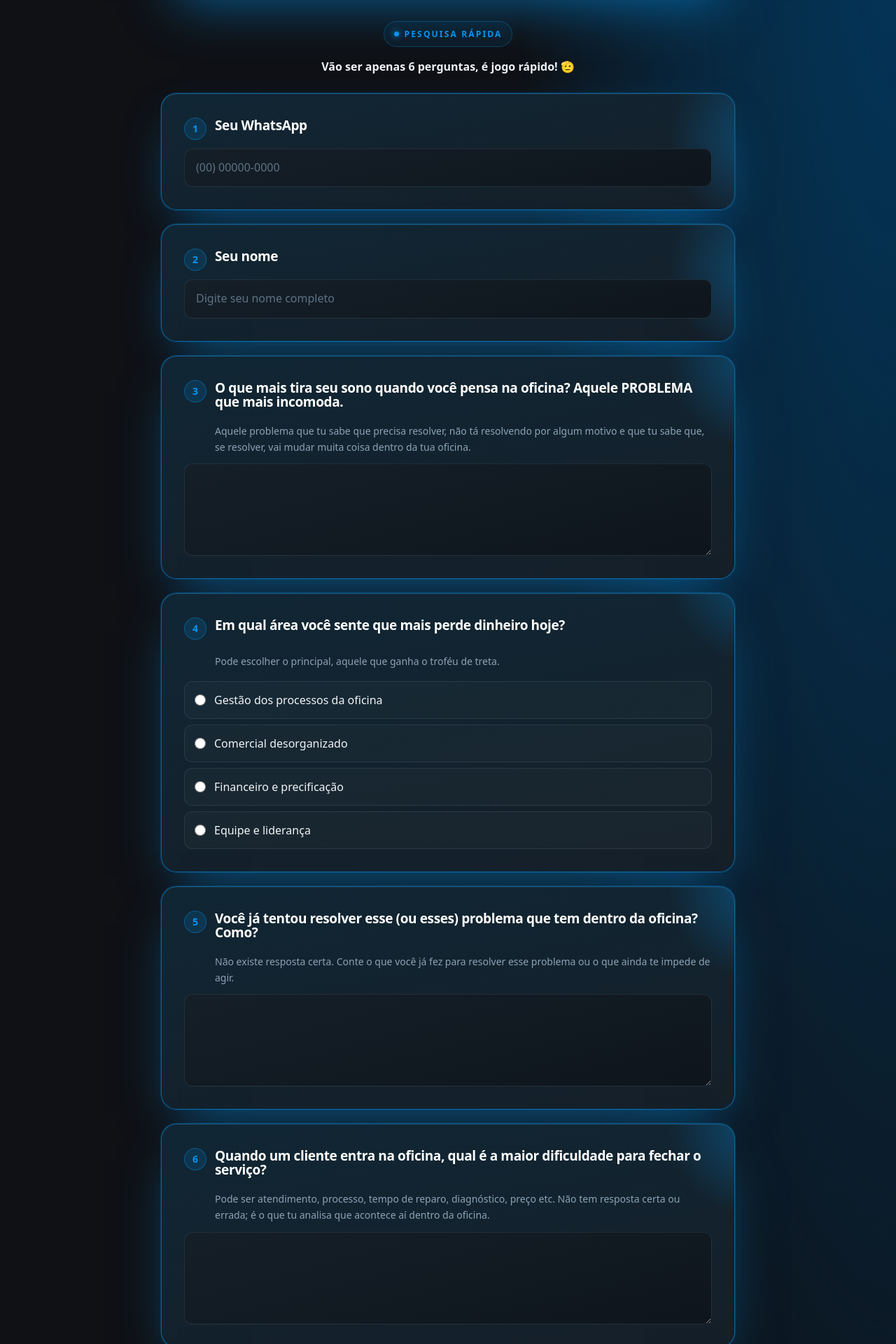
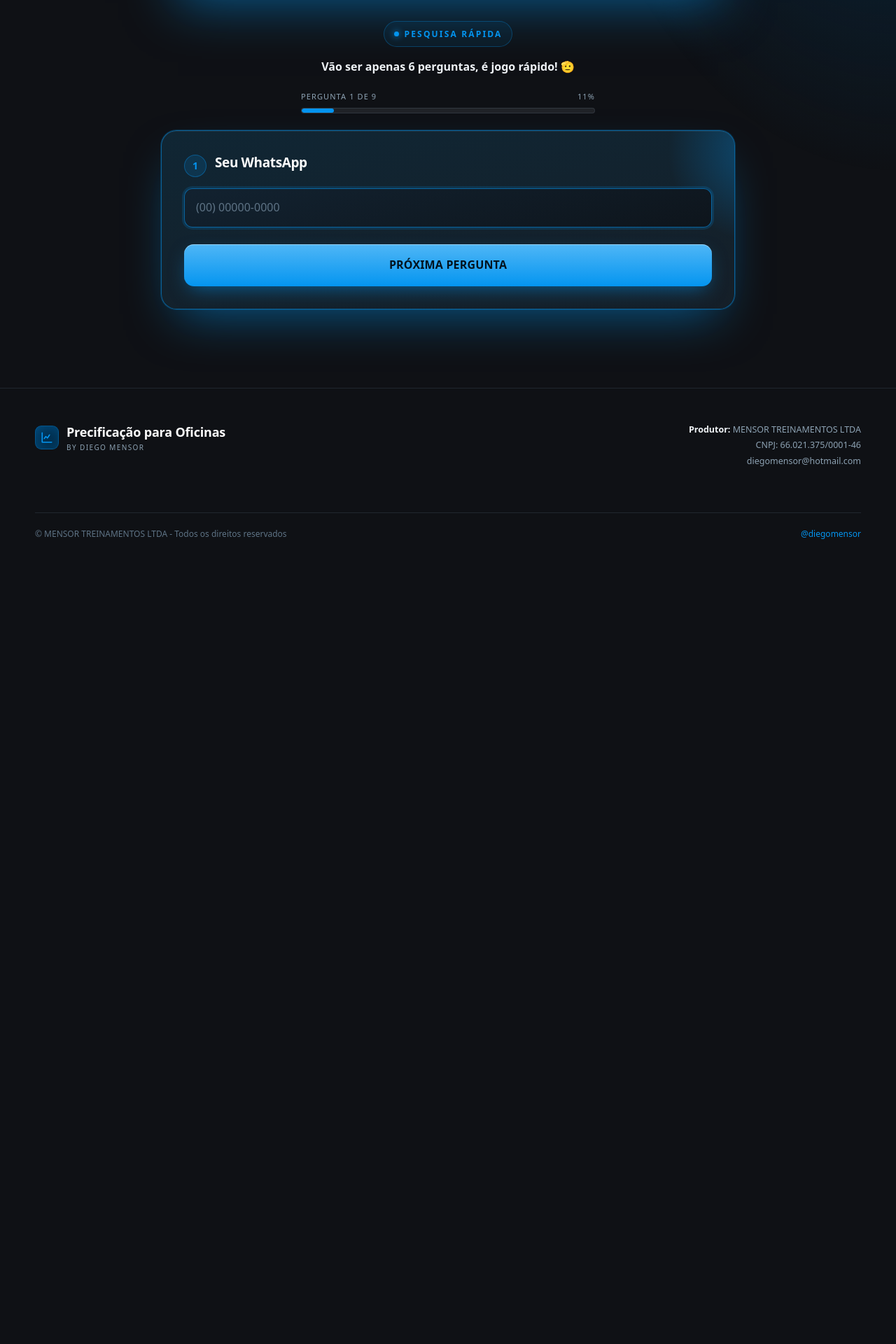
Before and after one commit to cezarhlima1/diegomensor, a Next.js app: page /obrigadodestrave in a window 1280 px wide. Shown: the part 900-2820 px from the top of the page at 70% size. After the commit the page ends 1719 px from the top, so only its background shows below. Built offline with nearby package versions, Linux system fonts and the light colour scheme.

Commit message:
ajuste do formulario

```diff
--- a/components/ObrigadoDestrave.tsx
+++ b/components/ObrigadoDestrave.tsx
@@ -56,14 +56,58 @@ function Hint({ children }: { children: React.ReactNode }) {
 
 export default function ObrigadoDestrave() {
   const [form, setForm] = useState<FormData>(initialForm);
+  const [currentQuestion, setCurrentQuestion] = useState(1);
   const [submitting, setSubmitting] = useState(false);
+  const [validationError, setValidationError] = useState("");
 
   function update(field: keyof FormData, value: string) {
     setForm((current) => ({ ...current, [field]: value }));
+    setValidationError("");
+  }
+
+  function currentAnswerIsValid() {
+    const fieldByQuestion: Record<number, keyof FormData> = {
+      1: "phone",
+      2: "name",
+      3: "problemaPrincipal",
+      4: "areaPerda",
+      5: "tentativaSolucao",
+      6: "dificuldadeFechamento",
+      7: "tresProblemas",
+      8: "solucaoEsperada",
+      9: "faturamento",
+    };
+    const value = form[fieldByQuestion[currentQuestion]].trim();
+    if (currentQuestion === 1) return value.replace(/\D/g, "").length >= 10;
+    if (currentQuestion === 2) return value.length >= 3;
+    return value.length > 0;
+  }
+
+  function nextQuestion() {
+    if (!currentAnswerIsValid()) {
+      setValidationError("Responda esta pergunta para continuar.");
+      return;
+    }
+    setCurrentQuestion((question) => Math.min(9, question + 1));
+    const pesquisa = document.querySelector("#pesquisa-destrave");
+    if (pesquisa) {
+      window.scrollTo({
+        top: pesquisa.getBoundingClientRect().top + window.scrollY - 100,
+        behavior: "smooth",
+      });
+    }
   }
 
   async function onSubmit(event: React.FormEvent<HTMLFormElement>) {
     event.preventDefault();
+    if (currentQuestion < 9) {
+      nextQuestion();
+      return;
+    }
+    if (!currentAnswerIsValid()) {
+      setValidationError("Escolha uma opção para concluir.");
+      return;
+    }
     setSubmitting(true);
 
     try {
@@ -116,98 +160,118 @@ export default function ObrigadoDestrave() {
           </div>
         </div>
 
-        <form onSubmit={onSubmit} className="mt-8 grid gap-5">
+        <form id="pesquisa-destrave" onSubmit={onSubmit} className="mt-8">
           <div className="text-center mb-1">
             <span className="tag">Pesquisa rápida</span>
             <p className="font-display font-bold text-offwhite mt-4">Vão ser apenas 6 perguntas, é jogo rápido! 🫡</p>
+            <div className="max-w-[420px] mx-auto mt-5">
+              <div className="flex justify-between font-mono text-[11px] uppercase tracking-[.1em] text-muted mb-2">
+                <span>Pergunta {currentQuestion} de 9</span>
+                <span>{Math.round((currentQuestion / 9) * 100)}%</span>
+              </div>
+              <div className="h-2 rounded-full bg-white/8 border border-line overflow-hidden">
+                <div className="h-full rounded-full bg-blue transition-[width] duration-300" style={{ width: `${(currentQuestion / 9) * 100}%` }} />
+              </div>
+            </div>
           </div>
 
-          <div className="price-card grid gap-3">
+          <div className="price-card grid gap-4 mt-6">
+          {currentQuestion === 1 && <>
             <FieldTitle number={1}>Seu WhatsApp</FieldTitle>
-            <input required type="tel" inputMode="tel" autoComplete="tel" className="quiz-input" placeholder="(00) 00000-0000" value={form.phone} onChange={(e) => update("phone", e.target.value)} />
-          </div>
+            <input autoFocus type="tel" inputMode="tel" autoComplete="tel" className="quiz-input" placeholder="(00) 00000-0000" value={form.phone} onChange={(e) => update("phone", e.target.value)} />
+          </>}
 
-          <div className="price-card grid gap-3">
+          {currentQuestion === 2 && <>
             <FieldTitle number={2}>Seu nome</FieldTitle>
-            <input required type="text" autoComplete="name" className="quiz-input" placeholder="Digite seu nome completo" value={form.name} onChange={(e) => update("name", e.target.value)} />
-          </div>
+            <input autoFocus type="text" autoComplete="name" className="quiz-input" placeholder="Digite seu nome completo" value={form.name} onChange={(e) => update("name", e.target.value)} />
+          </>}
 
-          <div className="price-card grid gap-3">
+          {currentQuestion === 3 && <>
             <FieldTitle number={3}>O que mais tira seu sono quando você pensa na oficina? Aquele PROBLEMA que mais incomoda.</FieldTitle>
             <Hint>Aquele problema que tu sabe que precisa resolver, não tá resolvendo por algum motivo e que tu sabe que, se resolver, vai mudar muita coisa dentro da tua oficina.</Hint>
-            <textarea required className={textAreaClass} value={form.problemaPrincipal} onChange={(e) => update("problemaPrincipal", e.target.value)} />
-          </div>
+            <textarea autoFocus className={textAreaClass} value={form.problemaPrincipal} onChange={(e) => update("problemaPrincipal", e.target.value)} />
+          </>}
 
-          <div className="price-card grid gap-3">
+          {currentQuestion === 4 && <>
             <FieldTitle number={4}>Em qual área você sente que mais perde dinheiro hoje?</FieldTitle>
             <Hint>Pode escolher o principal, aquele que ganha o troféu de treta.</Hint>
             <div className="grid gap-2 mt-1">
               {areas.map((area) => (
                 <label key={area} className="flex items-center gap-3 p-3.5 rounded-xl border border-line bg-white/[.025] cursor-pointer hover:border-blue/50 transition-colors">
-                  <input required type="radio" name="areaPerda" value={area} checked={form.areaPerda === area} onChange={(e) => update("areaPerda", e.target.value)} className="accent-blue w-4 h-4" />
+                  <input type="radio" name="areaPerda" value={area} checked={form.areaPerda === area} onChange={(e) => update("areaPerda", e.target.value)} className="accent-blue w-4 h-4" />
                   <span className="text-offwhite text-sm md:text-base">{area}</span>
                 </label>
               ))}
             </div>
-          </div>
+          </>}
 
-          <div className="price-card grid gap-3">
+          {currentQuestion === 5 && <>
             <FieldTitle number={5}>Você já tentou resolver esse (ou esses) problema que tem dentro da oficina? Como?</FieldTitle>
             <Hint>Não existe resposta certa. Conte o que você já fez para resolver esse problema ou o que ainda te impede de agir.</Hint>
-            <textarea required className={textAreaClass} value={form.tentativaSolucao} onChange={(e) => update("tentativaSolucao", e.target.value)} />
-          </div>
+            <textarea autoFocus className={textAreaClass} value={form.tentativaSolucao} onChange={(e) => update("tentativaSolucao", e.target.value)} />
+          </>}
 
-          <div className="price-card grid gap-3">
+          {currentQuestion === 6 && <>
             <FieldTitle number={6}>Quando um cliente entra na oficina, qual é a maior dificuldade para fechar o serviço?</FieldTitle>
             <Hint>Pode ser atendimento, processo, tempo de reparo, diagnóstico, preço etc. Não tem resposta certa ou errada; é o que tu analisa que acontece aí dentro da oficina.</Hint>
-            <textarea required className={textAreaClass} value={form.dificuldadeFechamento} onChange={(e) => update("dificuldadeFechamento", e.target.value)} />
-          </div>
+            <textarea autoFocus className={textAreaClass} value={form.dificuldadeFechamento} onChange={(e) => update("dificuldadeFechamento", e.target.value)} />
+          </>}
 
-          <div className="price-card grid gap-3">
+          {currentQuestion === 7 && <>
             <FieldTitle number={7}>Se o Diego pudesse solucionar os 3 principais problemas que tu estás tendo, quais seriam eles?</FieldTitle>
             <Hint>Pensa que tu vai ter 30 minutos com o Diego e ele vai te direcionar e trazer solução pra 3 problemas. O que tu perguntaria pra ele?</Hint>
-            <textarea required className={textAreaClass} value={form.tresProblemas} onChange={(e) => update("tresProblemas", e.target.value)} />
-          </div>
+            <textarea autoFocus className={textAreaClass} value={form.tresProblemas} onChange={(e) => update("tresProblemas", e.target.value)} />
+          </>}
 
-          <div className="price-card grid gap-3">
+          {currentQuestion === 8 && <>
             <FieldTitle number={8}>Qual solução faria você terminar essa aula pensando: “Só isso já valeu a pena participar”?</FieldTitle>
             <Hint>Quando você sair da aula do dia 01/08, se tiver a informação que resolve AQUELE problema, já vai ter valido a pena. Qual é esse problema?</Hint>
-            <textarea required className={textAreaClass} value={form.solucaoEsperada} onChange={(e) => update("solucaoEsperada", e.target.value)} />
-          </div>
+            <textarea autoFocus className={textAreaClass} value={form.solucaoEsperada} onChange={(e) => update("solucaoEsperada", e.target.value)} />
+          </>}
 
-          <div className="price-card grid gap-3">
+          {currentQuestion === 9 && <>
             <FieldTitle number={9}>Qual sua faixa de faturamento mensal?</FieldTitle>
             <div className="grid gap-2 mt-1">
               {faturamentos.map((faixa) => (
                 <label key={faixa} className="flex items-center gap-3 p-3.5 rounded-xl border border-line bg-white/[.025] cursor-pointer hover:border-blue/50 transition-colors">
-                  <input required type="radio" name="faturamento" value={faixa} checked={form.faturamento === faixa} onChange={(e) => update("faturamento", e.target.value)} className="accent-blue w-4 h-4" />
+                  <input type="radio" name="faturamento" value={faixa} checked={form.faturamento === faixa} onChange={(e) => update("faturamento", e.target.value)} className="accent-blue w-4 h-4" />
                   <span className="text-offwhite text-sm md:text-base">{faixa}</span>
                 </label>
               ))}
             </div>
-          </div>
-
-          <div className="price-card mt-3">
-            <p className="font-display font-bold text-[clamp(18px,2.6vw,23px)] text-white leading-snug">
+            <div className="border-t border-line mt-3 pt-5">
+              <p className="font-display font-bold text-[clamp(17px,2.4vw,21px)] text-white leading-snug">
               Assim que finalizar a pesquisa, você será direcionado para o Grupo Oficial da Imersão DESTRAVE.
-            </p>
-            <p className="text-muted mt-5 mb-3">É por lá que vamos enviar:</p>
-            <div className="grid gap-3 mb-7">
+              </p>
+              <p className="text-muted mt-4 mb-3">É por lá que vamos enviar:</p>
+              <div className="grid gap-3 mb-6">
               {["Informações importantes sobre o evento", "Materiais de apoio", "Horários e orientações", "Avisos exclusivos", "Conteúdos de preparação para você chegar no sábado aproveitando o máximo da experiência."].map((item) => (
                 <div key={item} className="flex items-start gap-3 text-offwhite">
                   <span className="price-feat-ck mt-0.5"><Check className="w-[13px] h-[13px]" /></span>
                   <span>{item}</span>
                 </div>
               ))}
+              </div>
             </div>
+          </>}
 
+            {validationError && <p role="alert" className="text-brand-red text-sm font-semibold text-center">{validationError}</p>}
+            {currentQuestion < 9 ? (
+              <div className="flex gap-3 mt-2">
+                {currentQuestion > 1 && <button type="button" className="btn btn--ghost" onClick={() => { setCurrentQuestion((question) => question - 1); setValidationError(""); }}>Voltar</button>}
+                <button type="button" className="btn flex-1" onClick={nextQuestion}>Próxima pergunta</button>
+              </div>
+            ) : (
+              <>
             <button type="submit" className="btn btn--wide" disabled={submitting}>
               <WhatsApp className="w-[22px] h-[22px]" />
-              {submitting ? "Enviando pesquisa…" : "Entrar no grupo exclusivo"}
+              {submitting ? "Concluindo pesquisa…" : "Concluir e entrar no grupo exclusivo"}
             </button>
             <p className="reassure mt-4 text-center">
               <b>Importante:</b> sua participação no grupo é essencial para receber todas as informações da imersão. É por lá que faremos toda a comunicação até o dia do evento.
             </p>
+              </>
+            )}
           </div>
         </form>
       </div>
```
